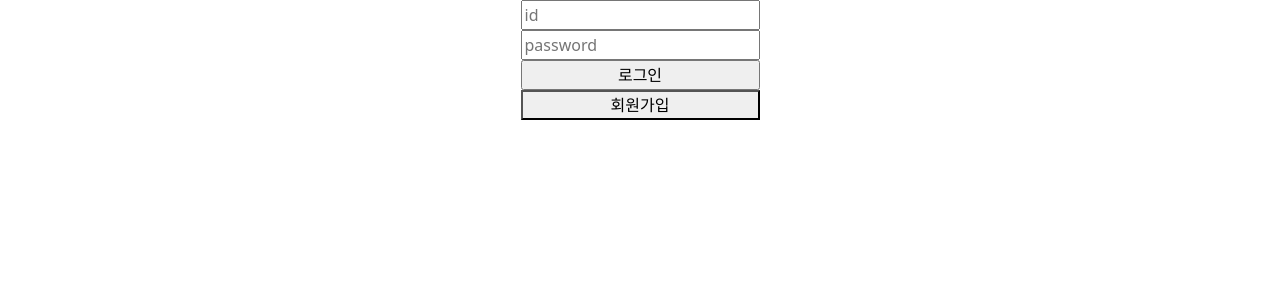
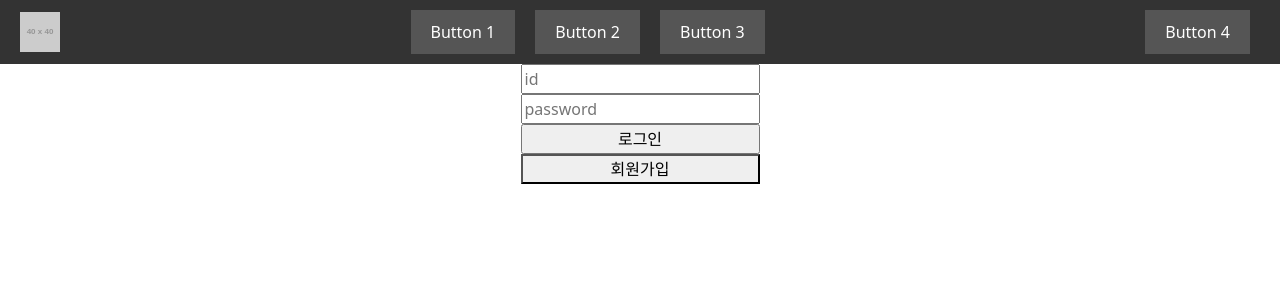
Before and after one commit to SunJinInternShip/DeptManagement_FrontEnd, a React (Create React App) app: page / in a window 1280 px wide. Shown: the top 300 px of the page. Built offline with nearby package versions, Linux system fonts and the light colour scheme.

Commit message:
코드 전체 변경중

```diff
--- a/src/App.tsx
+++ b/src/App.tsx
@@ -3,15 +3,19 @@ import Login from "./pages/Login";
 import Register from "./pages/Register";
 import DepartmentMain from "./pages/DepartmentMain";
 import AdminMain from "./pages/AdminMain";
+import Home from "./pages/Home";
+import TopBar from "./components/TopBar";
 
 function App() {
   return (
     <BrowserRouter>
+    <TopBar />
       <Routes>
         <Route path="/" element={<Login />} />
         <Route path="/register" element={<Register />} />
         <Route path="/home" element={<DepartmentMain />} />
         <Route path="/home/admin" element={<AdminMain />} />
+        <Route path="/temp/home" element={<Home />} />
       </Routes>
     </BrowserRouter>
   );
--- a/src/components/JWTToken.tsx
+++ b/src/components/JWTToken.tsx
@@ -1,3 +1,5 @@
+import * as React from 'react';
+
 interface UserInfo {
   accessToken: string | null;
   name: string | null;
--- /dev/null
+++ b/src/components/TopBar.tsx
@@ -0,0 +1,95 @@
+// src/App.js
+import * as React from 'react';
+import { GetUserInfo } from './JWTToken';
+
+const styles = {
+  navbar: {
+    display: 'flex',
+    justifyContent: 'space-between',
+    alignItems: 'center',
+    padding: '10px 20px',
+    backgroundColor: '#333',
+    color: 'white',
+  },
+  leftSection: {
+    display: 'flex',
+    alignItems: 'center',
+  },
+  centerSection: {
+    display: 'flex',
+    justifyContent: 'center',
+    flexGrow: 1,
+  },
+  rightSection: {
+    display: 'flex',
+    alignItems: 'center',
+  },
+  image: {
+    width: '40px',
+    height: '40px',
+  },
+  button: {
+    margin: '0 10px',
+    padding: '10px 20px',
+    backgroundColor: '#555',
+    color: 'white',
+    border: 'none',
+    cursor: 'pointer',
+  },
+  buttonHover: {
+    backgroundColor: '#777',
+  },
+  text: {
+    marginRight: '20px',
+  },
+};
+
+export default function TopBar() {
+  const [userName, setUserName] = React.useState<string | null>('');
+  React.useEffect(() => {
+    const handleStorageChange = () => {
+      console.log("fff");
+
+    };
+
+    window.addEventListener("storage", handleStorageChange);
+
+    return () => {
+      window.removeEventListener("storage", handleStorageChange);
+    };
+  }, []);
+
+
+  return (
+    <div style={styles.navbar}>
+      <div style={styles.leftSection}>
+        <img src="https://via.placeholder.com/40" alt="Logo" style={styles.image} />
+      </div>
+      <div style={styles.centerSection}>
+        <button
+          style={styles.button}
+        >
+          Button 1
+        </button>
+        <button
+          style={styles.button}
+        >
+          Button 2
+        </button>
+        <button
+          style={styles.button}
+        >
+          Button 3
+        </button>
+      </div>
+      <div style={styles.rightSection}>
+        <span style={styles.text}>{userName}</span>
+        <button
+          style={styles.button}
+        >
+          Button 4
+        </button>
+      </div>
+    </div>
+  );
+}
--- /dev/null
+++ b/src/pages/Home.tsx
@@ -0,0 +1,25 @@
+import * as React from 'react';
+import axios from 'axios';
+import { ProductOrder, ProductEdit } from '../components/ProductModal';
+import LoadingSpinner from '../components/LoadingSpinner';
+import Button from 'react-bootstrap/Button';
+import Card from 'react-bootstrap/Card';
+import Table from 'react-bootstrap/Table';
+import { useNavigate } from "react-router-dom";
+import { GetUserInfo, RemoveUserInfo } from '../components/JWTToken';
+import ReceiptModal from '../components/ReceiptModal';
+
+interface Product {
+  pType: string;
+  pName: string;
+  price: number | string;
+  quantity: number | string;
+}
+
+// 사원 페이지
+export default function Home() {
+
+  return (
+    <div>home</div>
+  );
+}
```
